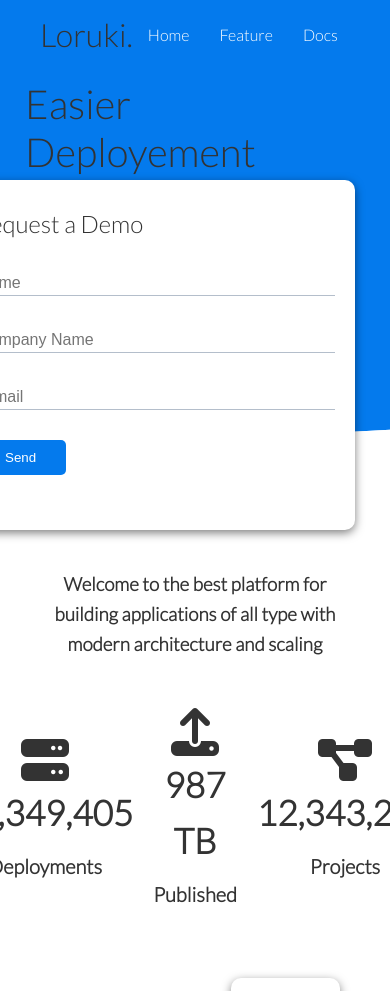
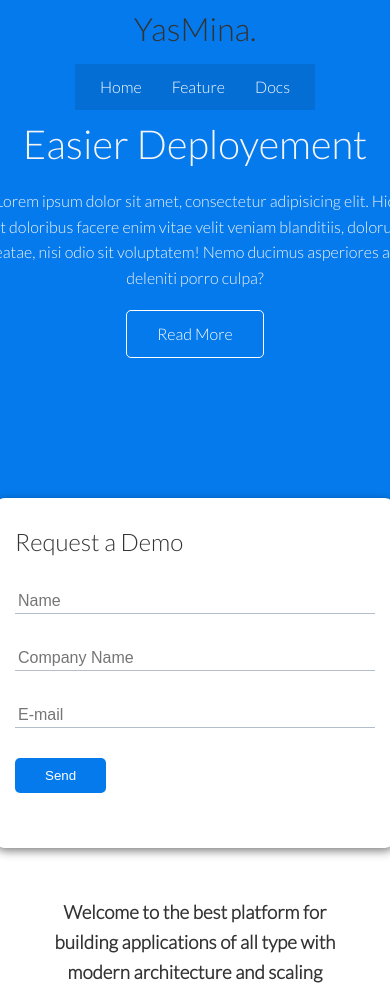
Before and after one commit to nsevindi87/Responsive-Website-Example, a plain HTML site: page index.html in a window 390 px wide. Shown: the top 991 px of the page. Drawn offline with Linux system fonts and the light colour scheme.

Commit message:
features.html

```diff
--- a/index.html
+++ b/index.html
@@ -15,9 +15,9 @@
     <!-- Navbar -->
     <div class="navbar">
         <div class="container flex">
-            <h1 class="logo">Loruki.</h1>
+            <h1 class="logo">YasMina.</h1>
             <nav >
-                <ul class="flex">
+                <ul>
                     <li><a href="index.html">Home</a></li>
                     <li><a href="features.html">Feature</a></li>
                     <li><a href="docs.html">Docs</a></li>
@@ -29,7 +29,7 @@
     <!-- showcase -->
     <section class="showcase">
         <div class="container grid">
-            <div class="showcas-text">
+            <div class="showcase-text">
                 <h1>Easier Deployement</h1>
                 <p>Lorem ipsum dolor sit amet, consectetur adipisicing elit. Hic est doloribus facere enim vitae velit veniam blanditiis, dolorum beatae, nisi odio sit voluptatem! Nemo ducimus asperiores aut deleniti porro culpa?</p>
                 <a href="features.html" class="btn btn-outline">Read More</a>
--- a/style.css
+++ b/style.css
@@ -52,6 +52,10 @@ img{
     height: 70px;
 }
 
+.navbar ul{
+    display: flex;
+}
+
 .navbar a{
     color: var(--second);
     padding: 10px;
@@ -79,10 +83,12 @@ img{
 
 .showcase h1{
     font-size: 40px;
+    color: var(--light-color);
 }
 
 .showcase p{
     margin: 20px 0;
+    color: var(--light-color);
 }
 
 .showcase .grid{
@@ -188,3 +194,57 @@ img{
     font-size: 20px;
     margin-bottom: 10px;
 }
+
+/* Footer */
+.footer .social a{
+    margin: 0 10px;
+}
+
+
+
+/* Tablets and Under */
+@media(max-width:768px){
+    .grid,
+    .showcase .grid,
+    .stats .grid,
+    .cli .grid,
+    .cloud .grid{
+        grid-template-columns: 1fr;
+        grid-template-rows: 1fr;
+    }
+
+    .showcase{
+        height: auto;
+    }
+
+    .showcase-text{
+        text-align: center;
+        margin-bottom: 40px;
+    }
+
+    .showcase-form{
+        justify-self: center;
+        margin: auto;
+    }
+
+    .cli .grid > *:first-child{
+        grid-column: 1;
+        grid-row: 1;
+    }
+}
+
+/* Mobile */
+@media(max-width:500px){
+    .navbar {
+        height: 110px;
+    }
+
+    .navbar .flex{
+        flex-direction: column;
+    }
+
+    .navbar ul{
+        padding: 10px;
+        background-color: rgba(0,0,0,0.1);
+    }
+}
```
Also changed, not shown: features.html (added, +56 -0 lines).
